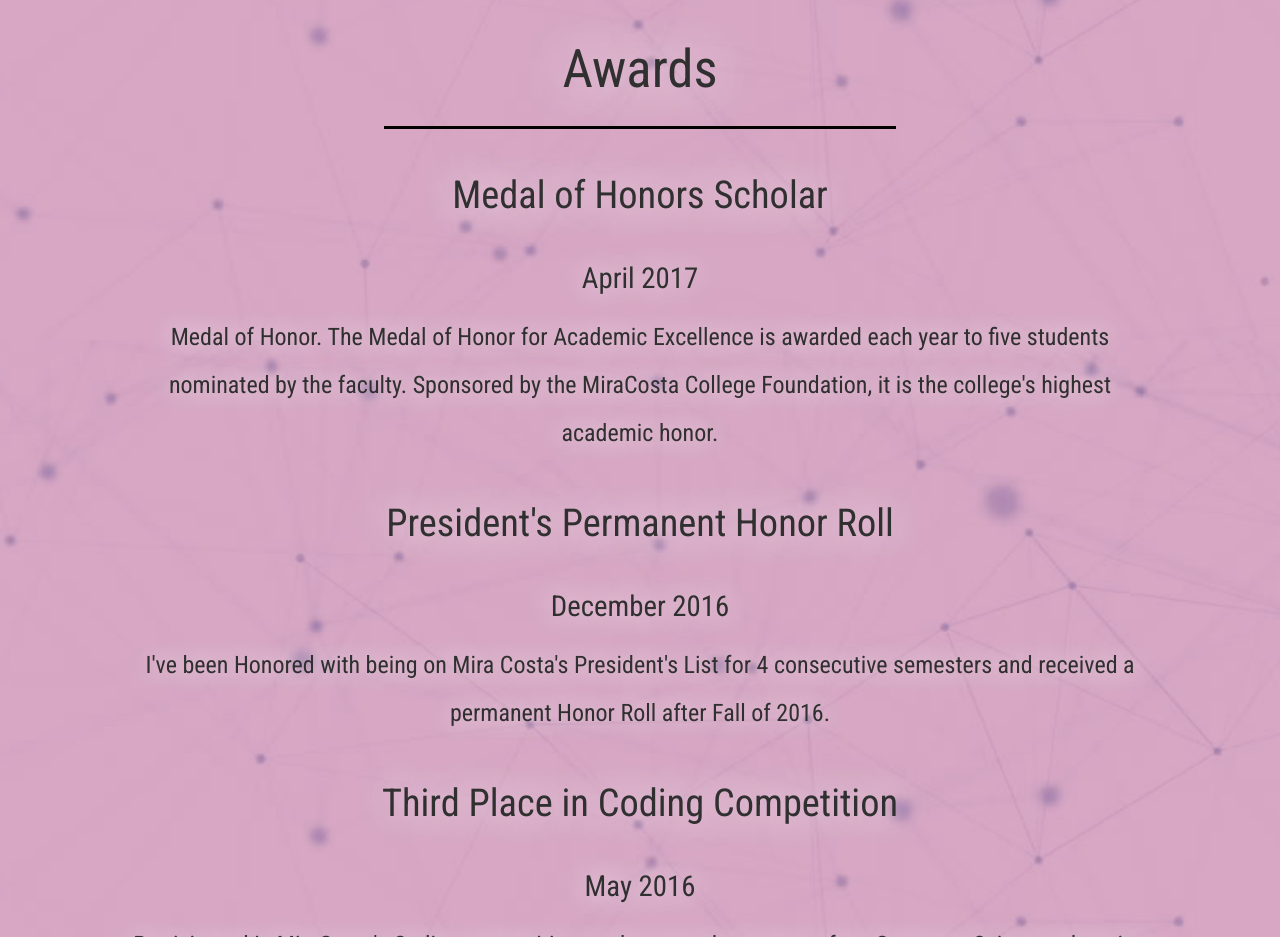
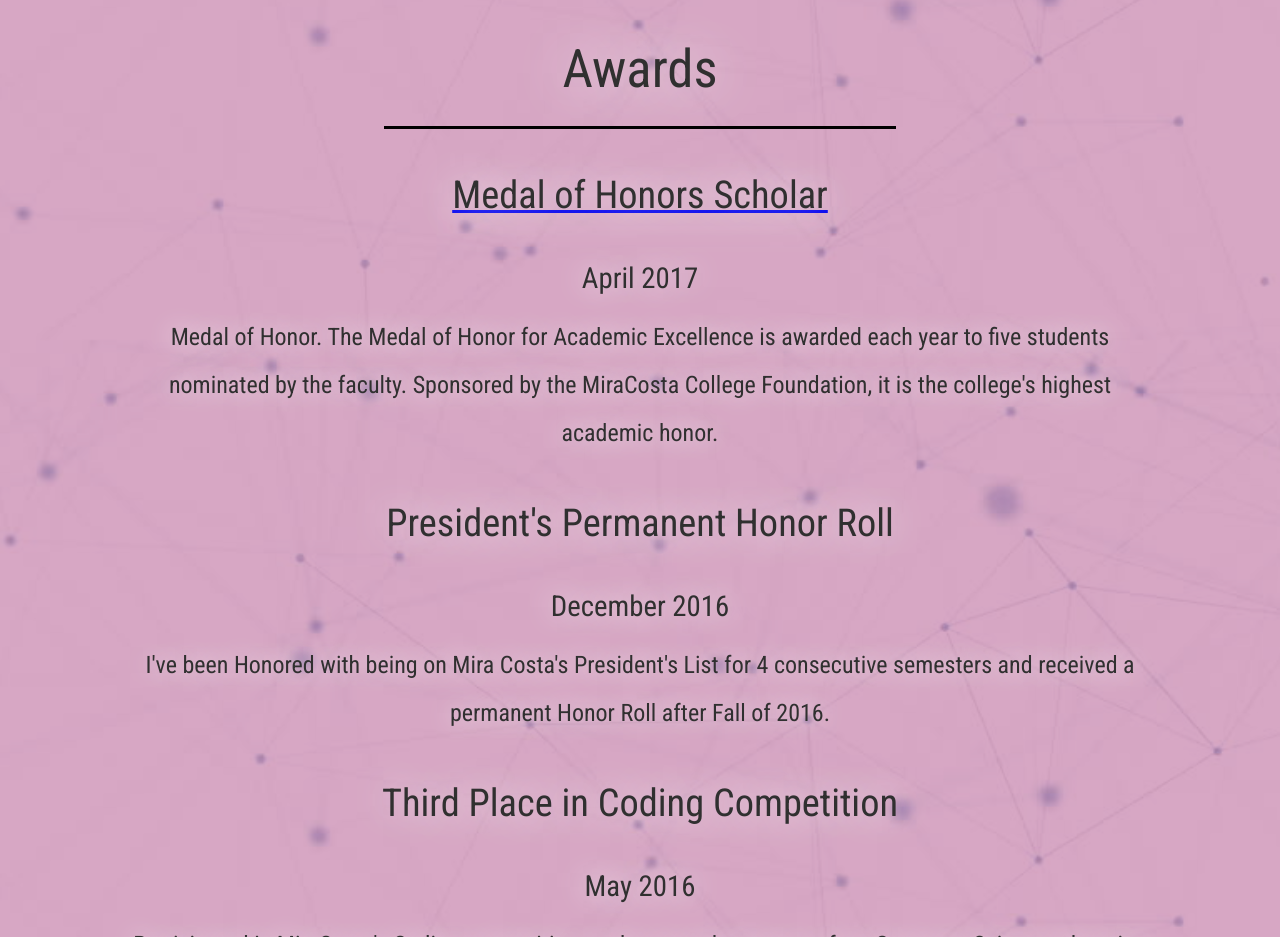
Before and after one commit to tinataleb/tinataleb.github.io, a plain HTML site: page index.html in a window 1280 px wide. Shown: the part 2860-3797 px from the top of the page. Drawn offline with Linux system fonts and the light colour scheme.

Commit message:
added link

```diff
--- a/index.html
+++ b/index.html
@@ -108,7 +108,7 @@
                 <img class="underline" src="images/underline.png" alt="solid line" width="40%">
             </header>
             <article>
-                <h2>Medal of Honors Scholar</h2>
+                <a href="http://www.miracosta.edu/officeofthepresident/pio/meetfaculty/TinaTaleb.html"><h2>Medal of Honors Scholar</h2></a>
                 <h3>April 2017</h3>
                 <p>Medal of Honor. The Medal of Honor for Academic Excellence is awarded each year to five students nominated by the faculty. Sponsored by the MiraCosta College Foundation, it is the college's highest academic honor.</p>
 
```
